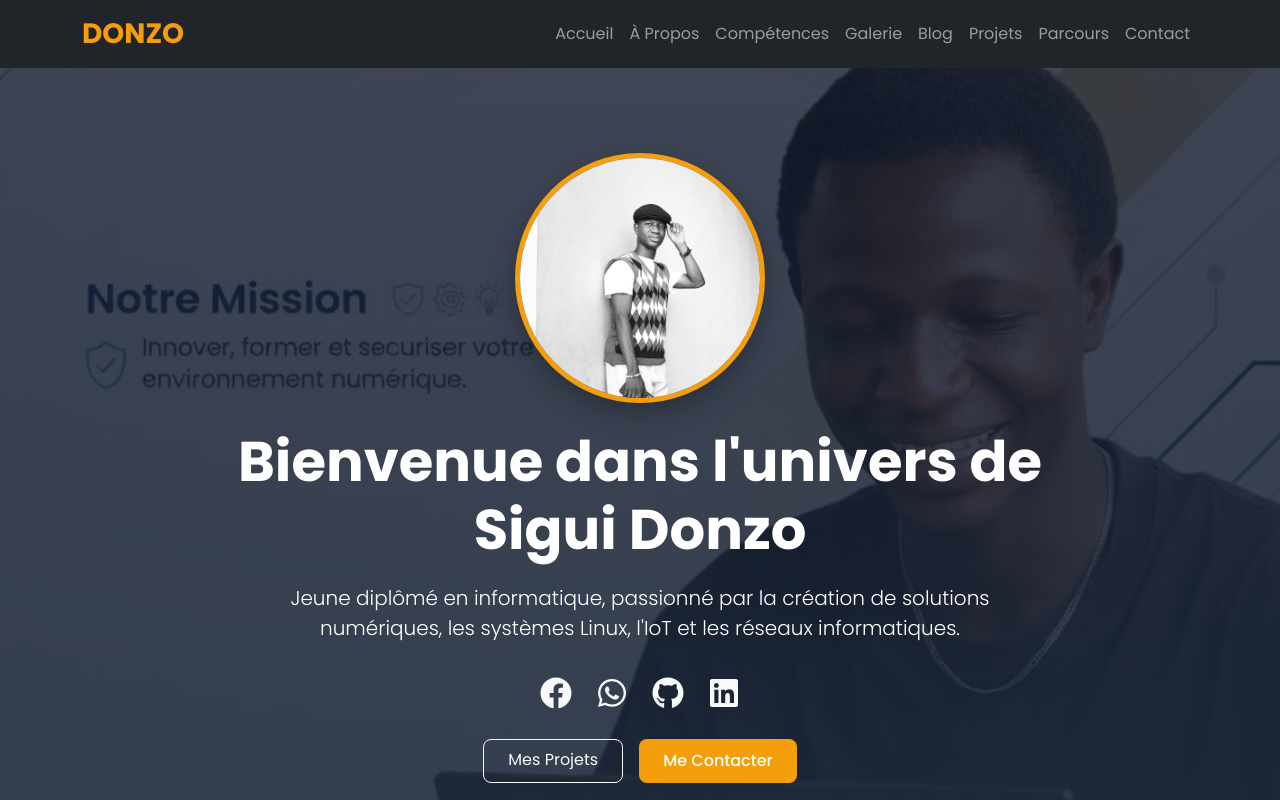
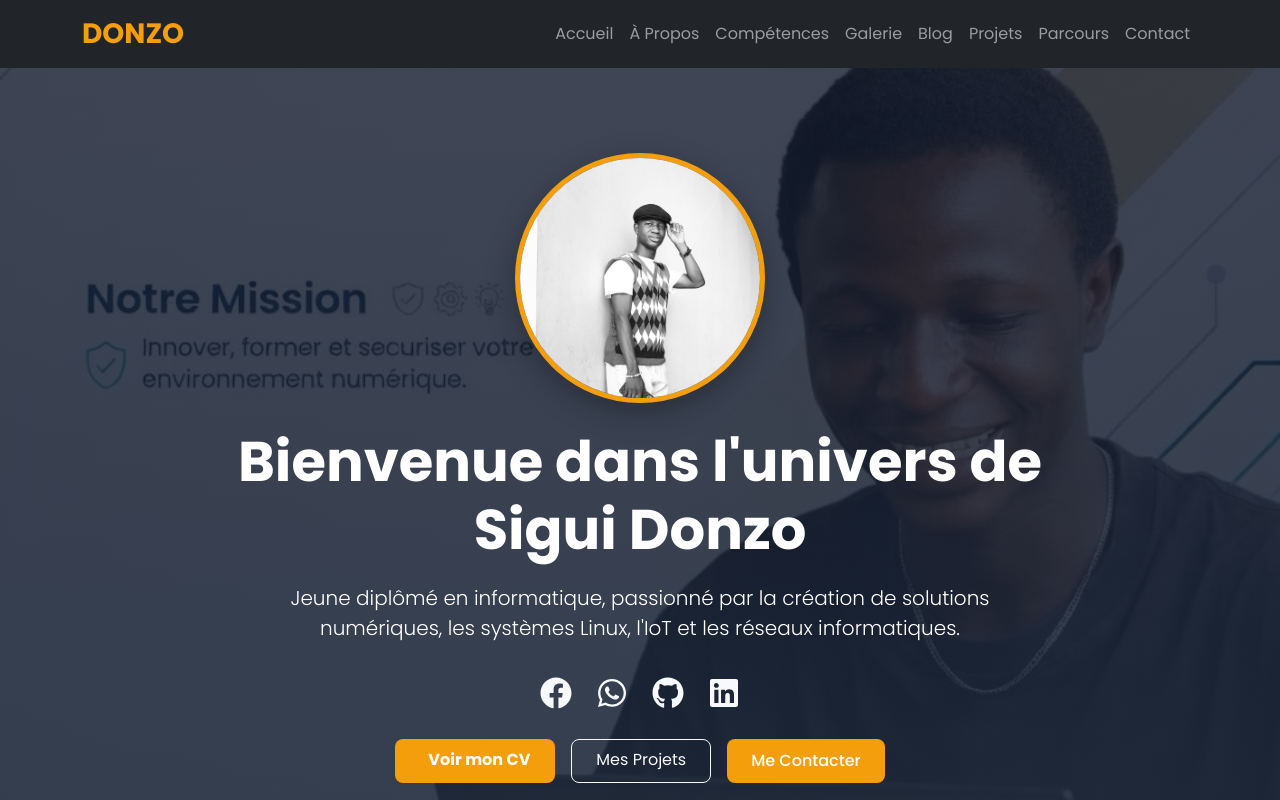
Before and after one commit to DONZO-sigui/portfolio, a React (Vite) app in the folder frontend/: page / in a window 1280 px wide. Shown: the top 800 px of the page. Built offline with nearby package versions, Linux system fonts and the light colour scheme; no server answers.

Commit message:
Ajout du bouton CV sur la page d'accueil

```diff
--- a/frontend/src/components/Hero.jsx
+++ b/frontend/src/components/Hero.jsx
@@ -23,7 +23,10 @@ const Hero = () => {
           <a href="https://www.linkedin.com/in/donzo-sigui-0b0b0b/" target="_blank" rel="noreferrer" className="text-light fs-2 custom-hover"><FaLinkedin /></a>
         </div>
 
-        <div className="d-flex justify-content-center gap-3">
+        <div className="d-flex justify-content-center flex-wrap gap-3">
+          <a href="/CV_DONZO_SIGUI.pdf" target="_blank" rel="noopener noreferrer" className="btn px-4 py-2" style={{ borderRadius: '8px', backgroundColor: '#F59E0B', color: '#fff', fontWeight: 'bold' }}>
+            <i className="bi bi-file-earmark-person me-2"></i>Voir mon CV
+          </a>
           <a href="#projects" className="btn btn-outline-light px-4 py-2" style={{ borderRadius: '8px' }}>Mes Projets</a>
           <a href="#contact" className="btn btn-primary-custom">Me Contacter</a>
         </div>
```
